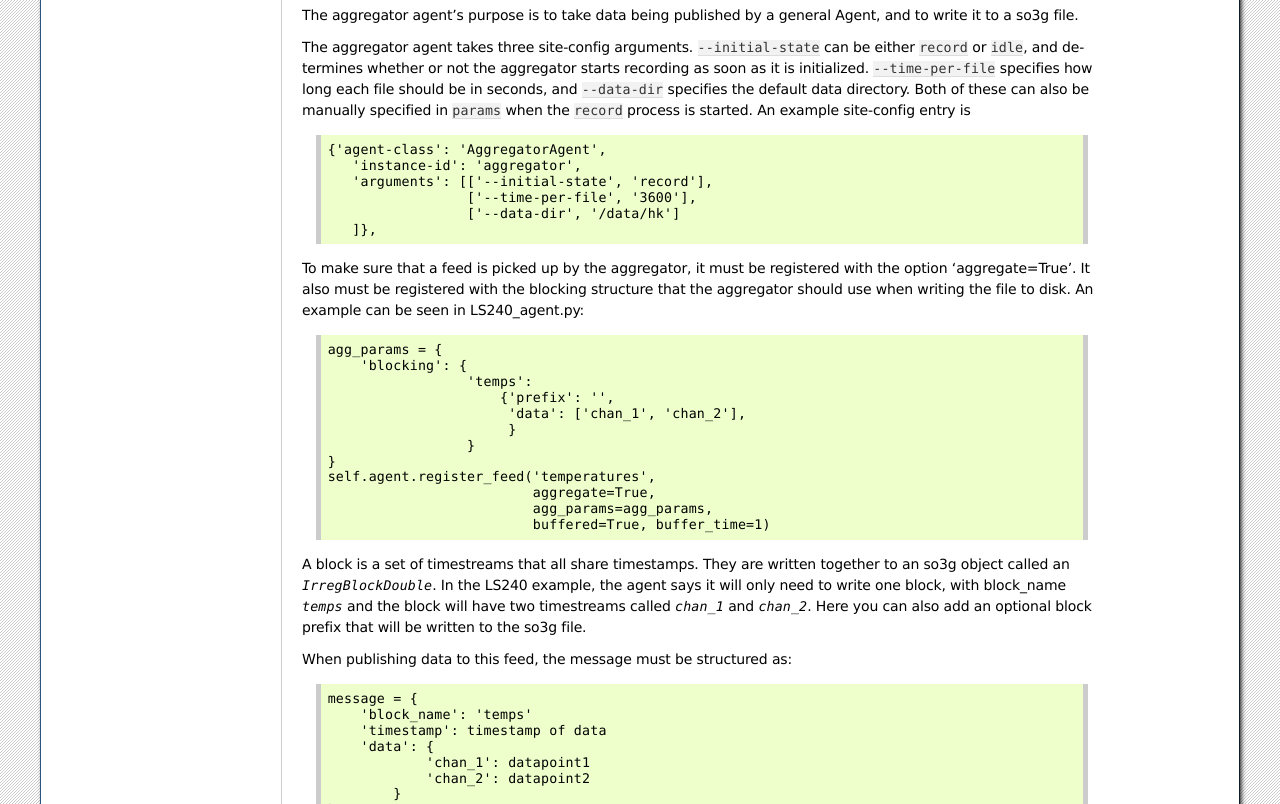
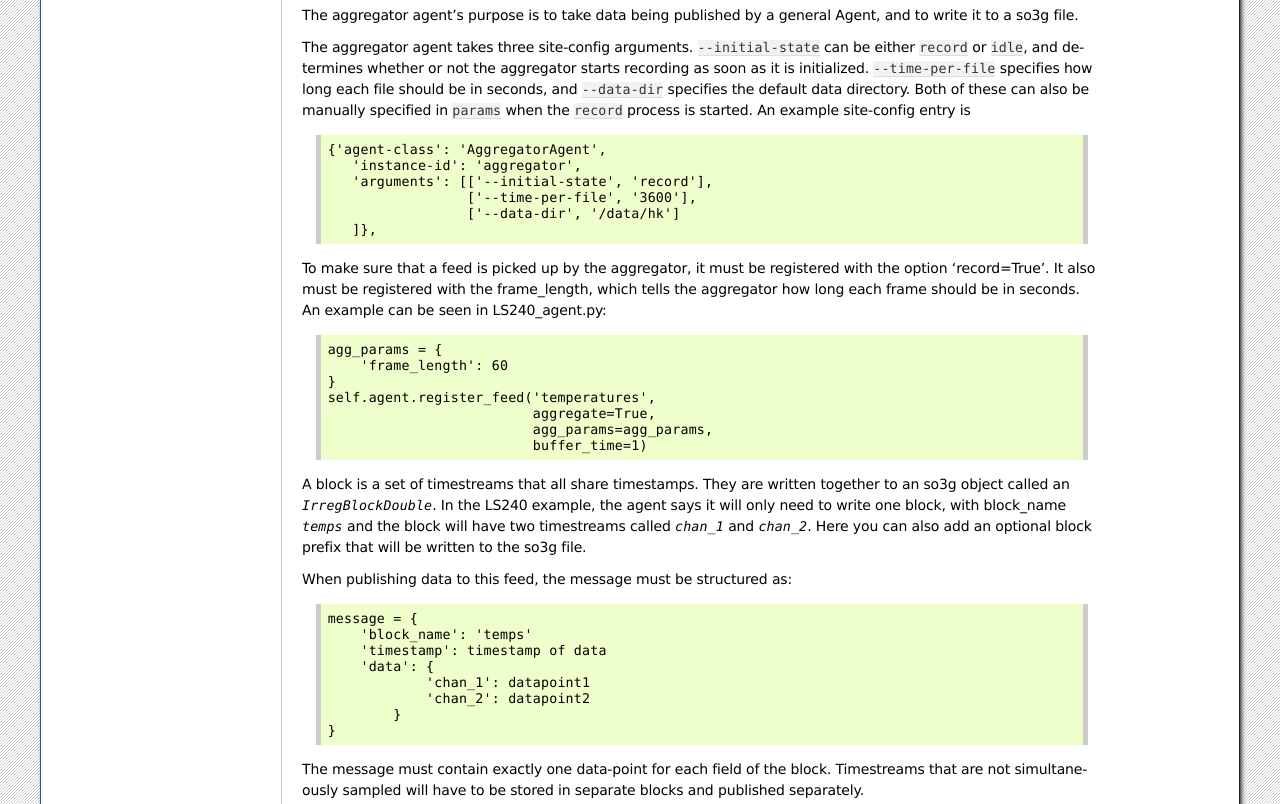
Before and after one commit to simonsobs/ocs, a Sphinx documentation site: the page built from docs/aggregator.rst, in a window 1280 px wide and 900 px high, scrolled down 1277 px, cut to the strip 0-804 px from the top of the window. Built offline with Sphinx 7.4.7, drawn with Linux system fonts in a browser that asks for light colours.

Commit message:
Wrote new feed options into aggregator documentation.

```diff
--- a/docs/aggregator.rst
+++ b/docs/aggregator.rst
@@ -108,22 +108,18 @@
 
 
 To make sure that a feed is picked up
-by the aggregator, it must be registered with the option 'aggregate=True'.
-It also must be registered with the blocking structure that the aggregator should
-use when writing the file to disk. An example can be seen in LS240_agent.py::
+by the aggregator, it must be registered with the option 'record=True'.
+It also must be registered with the frame_length, which tells the aggregator
+how long each frame should be in seconds.
+An example can be seen in LS240_agent.py::
 
     agg_params = {
-        'blocking': {
-                     'temps':
-                         {'prefix': '',
-                          'data': ['chan_1', 'chan_2'],
-                          }
-                     }
+        'frame_length': 60
     }
     self.agent.register_feed('temperatures',
                              aggregate=True,
                              agg_params=agg_params,
-                             buffered=True, buffer_time=1)
+                             buffer_time=1)
 
 A block is a set of timestreams that all share timestamps. They are written
 together to an so3g object called an  `IrregBlockDouble`. In the LS240 example,
```
Also changed, not shown: 1 other file.
